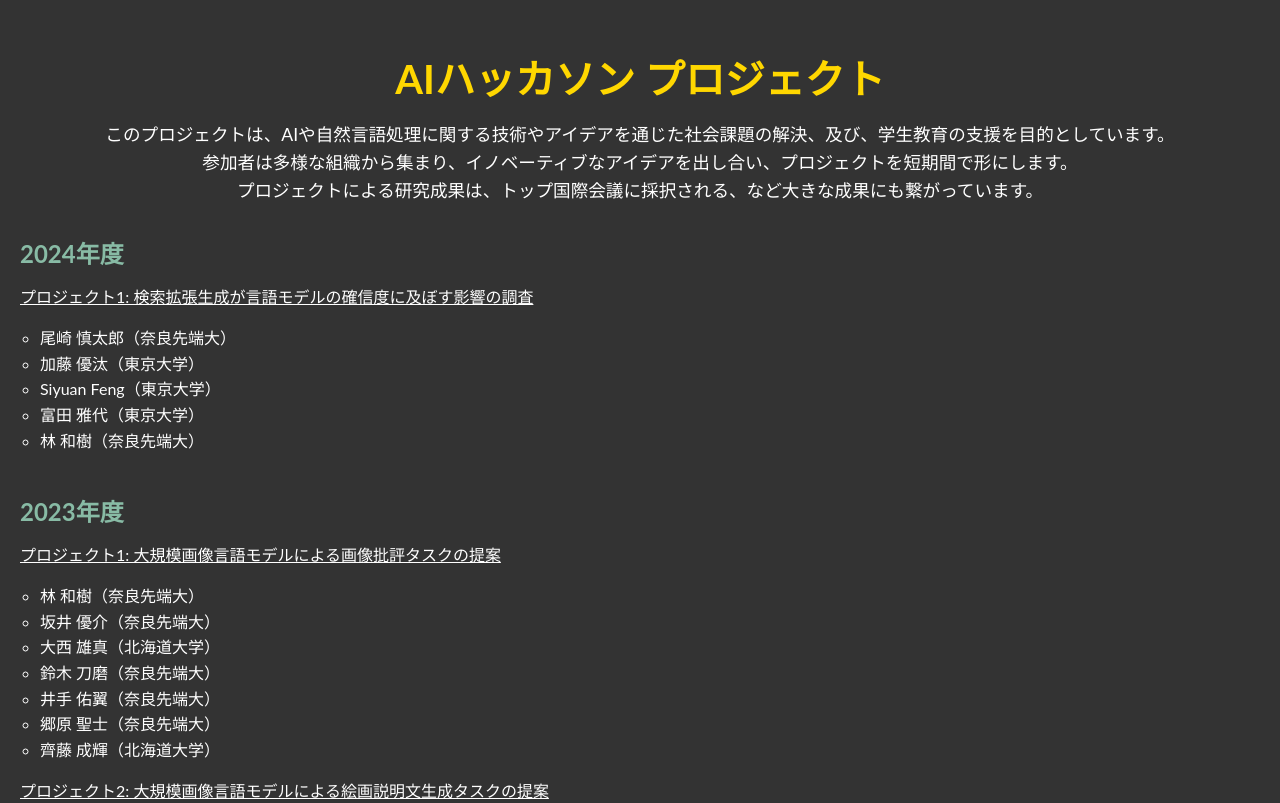
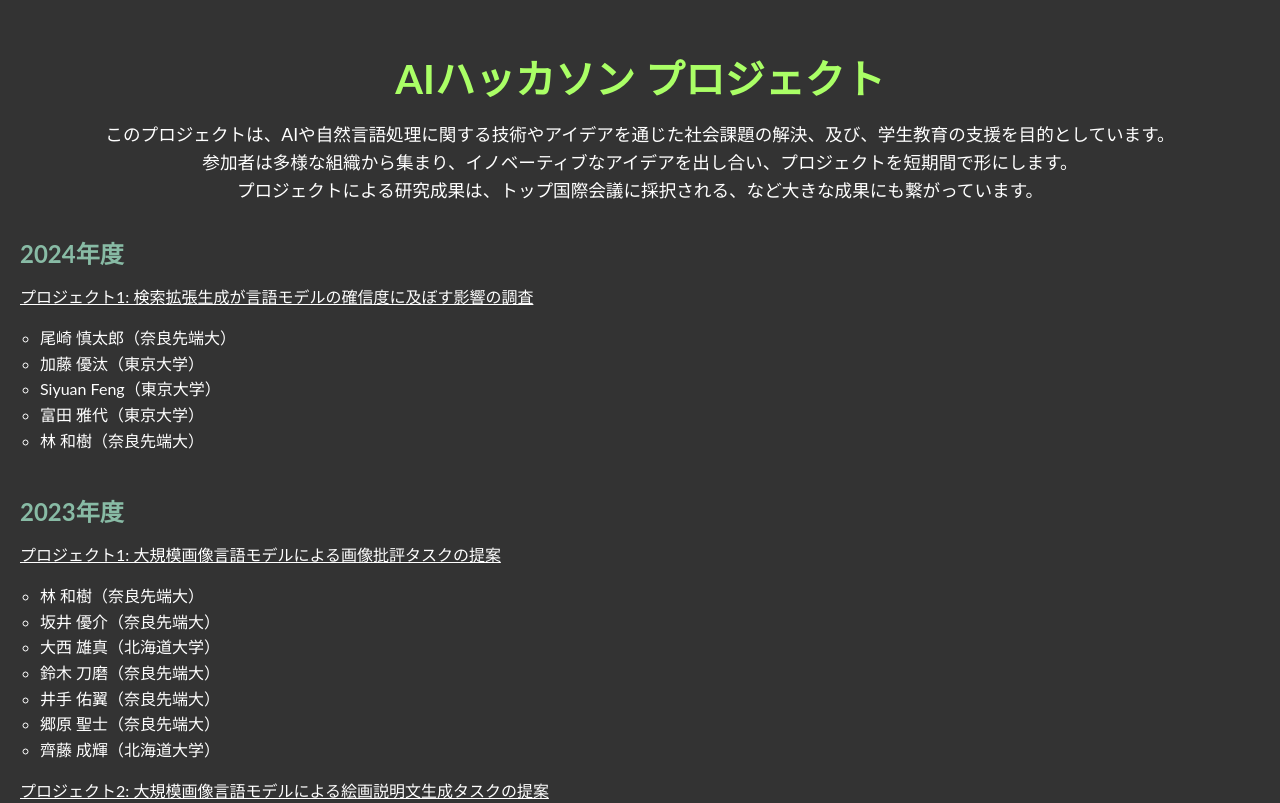
Before and after one commit to UTokyo-HayashiLab/Hackathon, a plain HTML site: page index.html in a window 1280 px wide. Shown: the top 803 px of the page. Drawn offline with Linux system fonts and the light colour scheme.

Commit message:
Update index.html
b

```diff
--- a/index.html
+++ b/index.html
@@ -17,7 +17,7 @@
             text-align: center;
             font-size: 2.5em;
             margin-bottom: 10px;
-            color: #ffd700; /* ゴールド */
+            color: #aaff66; /* ライムグリーン */ /* #ffd700; ゴールド */
         }
         .description {
             text-align: center;
```
